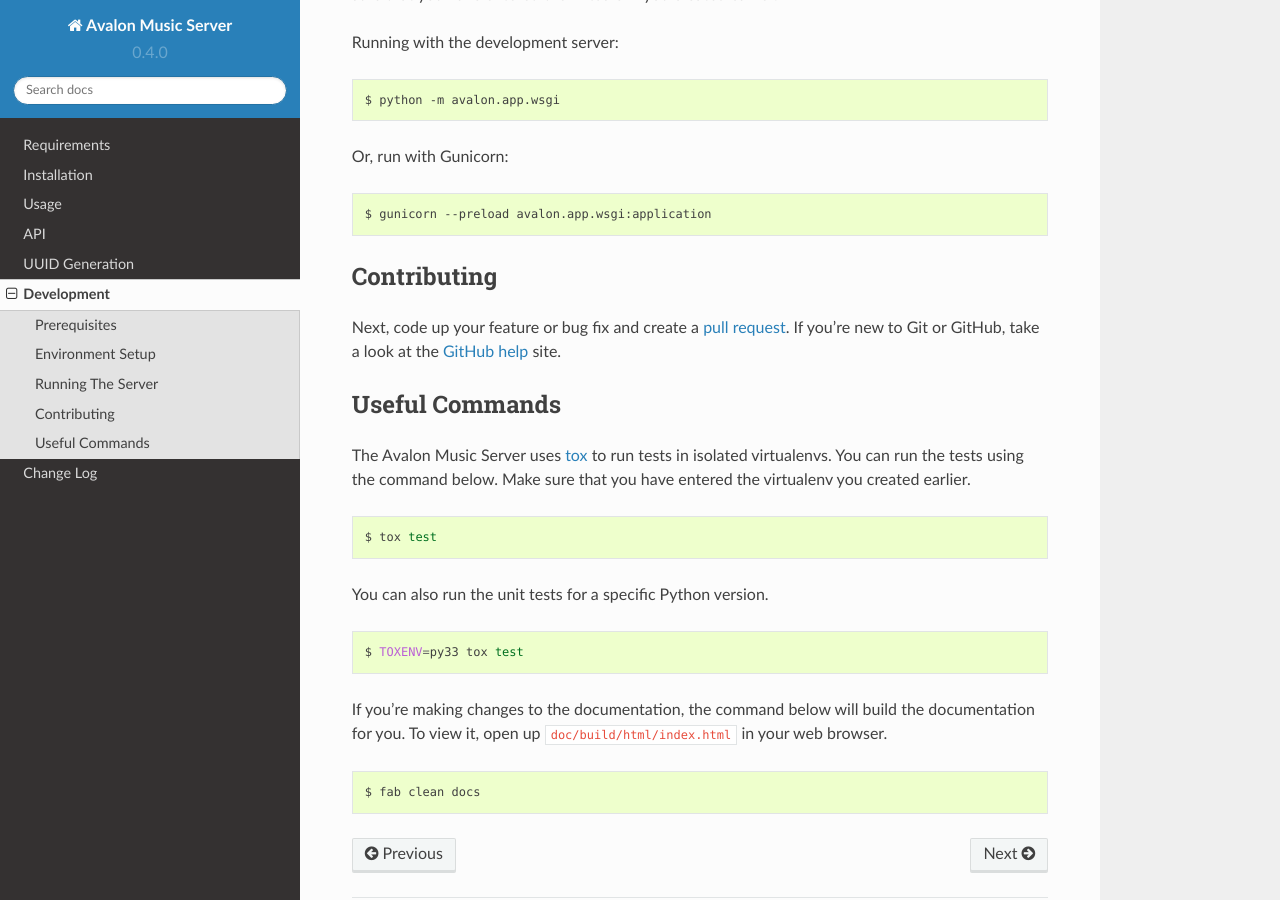
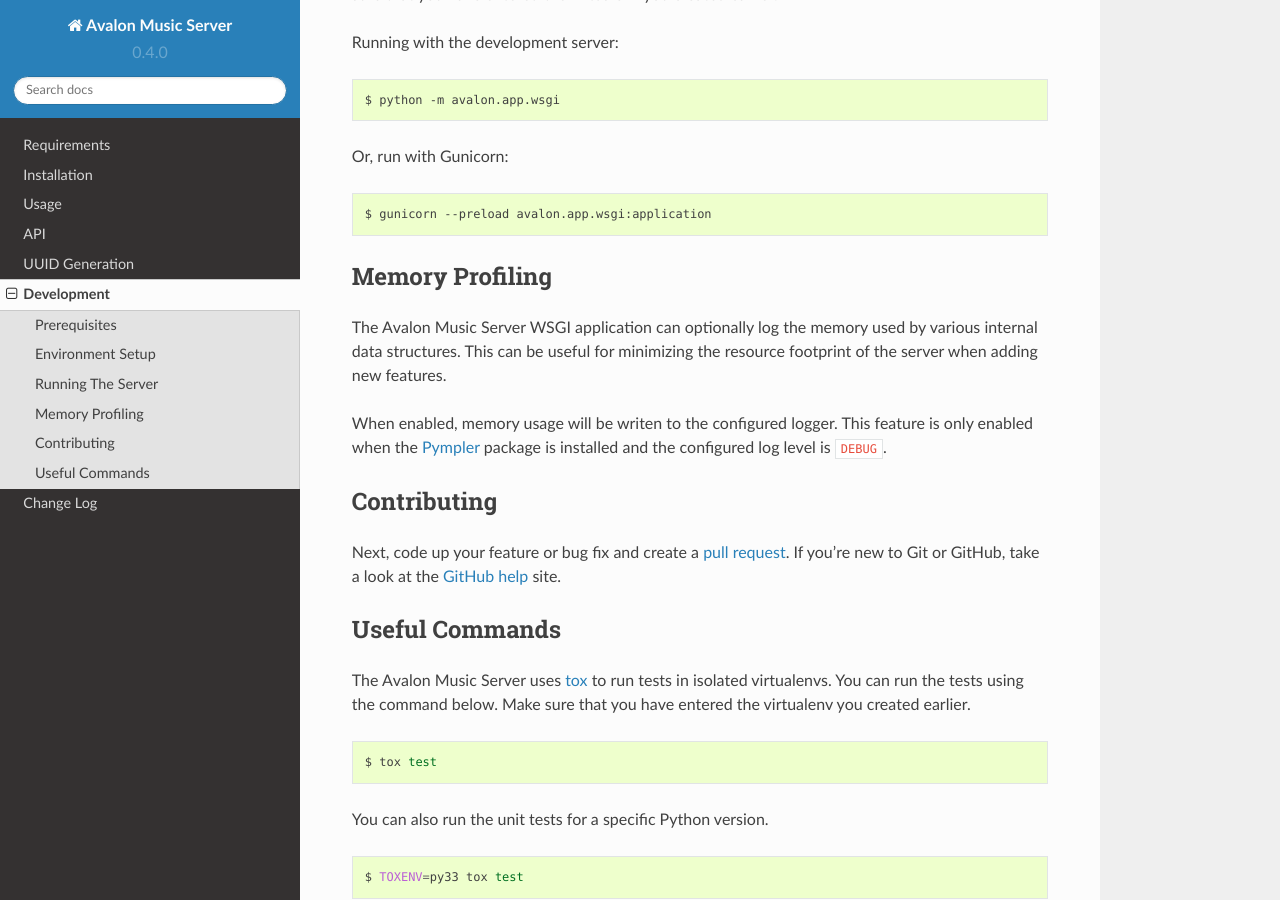
Before and after one commit to 56quarters/avalonms, a Sphinx documentation site: the page built from doc/source/development.rst, in a window 1280 px wide and 900 px high, scrolled down 1336 px. Built offline with Sphinx 7.4.7 and the Read the Docs theme 2.0.0, drawn with Linux system fonts in a browser that asks for light colours.

Commit message:
Add note about setting up memory profiling

```diff
--- a/doc/source/development.rst
+++ b/doc/source/development.rst
@@ -75,17 +75,29 @@
 
     $ gunicorn --preload avalon.app.wsgi:application
 
+Memory Profiling
+~~~~~~~~~~~~~~~~
+
+The Avalon Music Server WSGI application can optionally log the memory used by
+various internal data structures. This can be useful for minimizing the resource
+footprint of the server when adding new features.
+
+When enabled, memory usage will be writen to the configured logger. This feature
+is only enabled when the Pympler_ package is installed and the configured log
+level is ``DEBUG``.
+
 Contributing
 ~~~~~~~~~~~~
 
-Next, code up your feature or bug fix and create a `pull request`_. If you're new to Git or
-GitHub, take a look at the `GitHub help`_ site.
+Next, code up your feature or bug fix and create a `pull request`_. If you're new to
+Git or GitHub, take a look at the `GitHub help`_ site.
 
 Useful Commands
 ~~~~~~~~~~~~~~~
 
-The Avalon Music Server uses tox_ to run tests in isolated virtualenvs. You can run the tests
-using the command below. Make sure that you have entered the virtualenv you created earlier.
+The Avalon Music Server uses tox_ to run tests in isolated virtualenvs. You can run
+the tests using the command below. Make sure that you have entered the virtualenv
+you created earlier.
 
 .. code-block:: bash
 
@@ -110,3 +122,4 @@
 .. _pull request: https://help.github.com/articles/be-social/#pull-requests
 .. _GitHub help: https://help.github.com/
 .. _tox: https://testrun.org/tox/latest/
+.. _Pympler: https://pypi.python.org/pypi/Pympler
```
